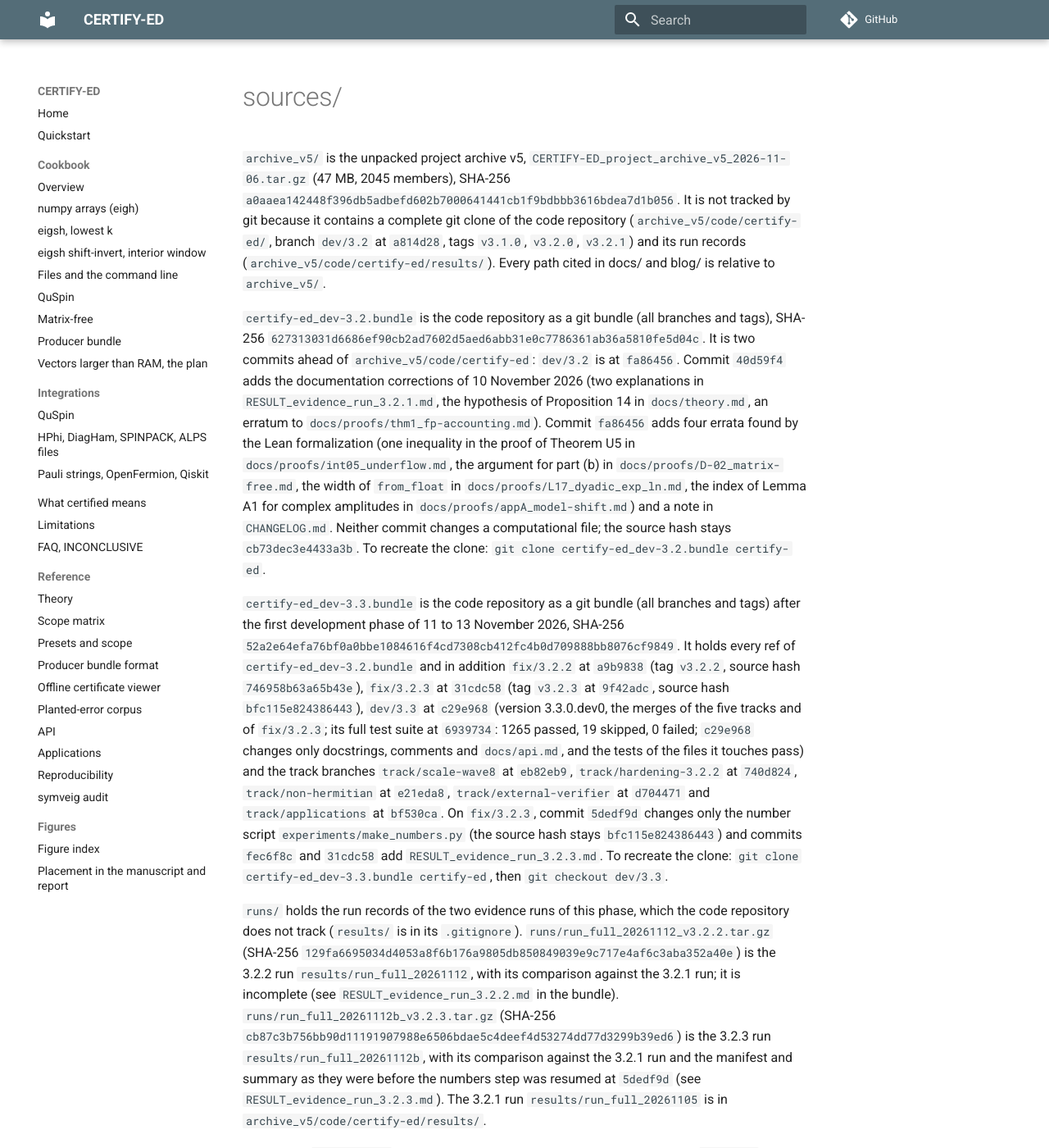
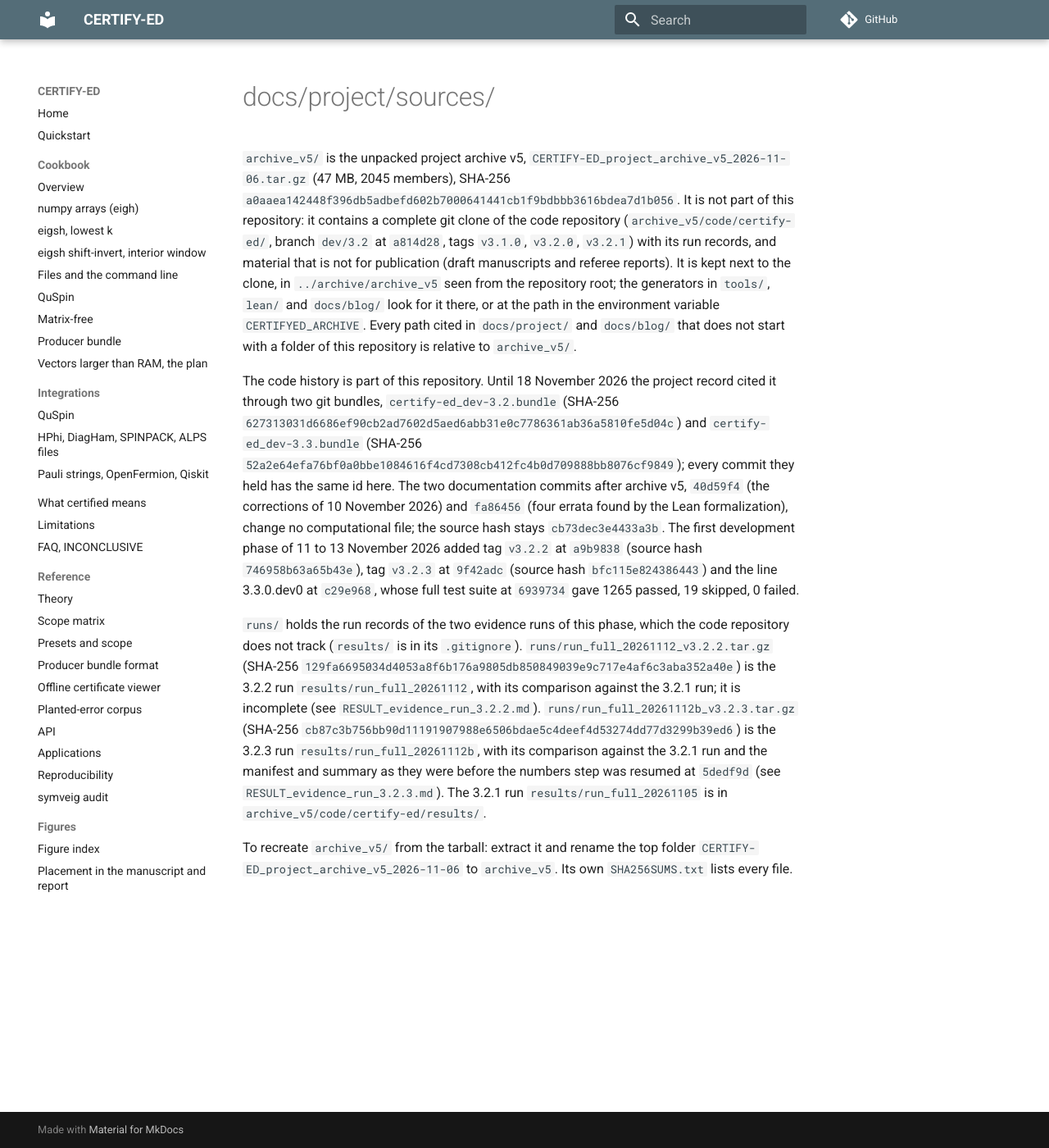
Before and after one commit to sarang-kernel/CERTIFY-ED, an MkDocs documentation site: the page built from docs/project/sources/SOURCES.md, in a window 1280 px wide and 1400 px high. Shown: the whole window at 82% size. Built offline with MkDocs 1.6.1 and Material for MkDocs 9.7.7, drawn with Linux system fonts in a browser that asks for light colours; comment, search, counter and statistics services are not loaded.

Commit message:
Describe the layout of the project record

```diff
--- a/docs/project/sources/SOURCES.md
+++ b/docs/project/sources/SOURCES.md
@@ -1,35 +1,27 @@
-# sources/
+# docs/project/sources/
 
 `archive_v5/` is the unpacked project archive v5, `CERTIFY-ED_project_archive_v5_2026-11-06.tar.gz` (47 MB, 2045
-members), SHA-256 `a0aaea142448f396db5adbefd602b7000641441cb1f9bdbbb3616bdea7d1b056`. It is not tracked by git because it contains a complete git clone of the code
-repository (`archive_v5/code/certify-ed/`, branch `dev/3.2` at `a814d28`, tags `v3.1.0`, `v3.2.0`, `v3.2.1`) and its run
-records (`archive_v5/code/certify-ed/results/`). Every path cited in docs/ and blog/ is relative to `archive_v5/`.
+members), SHA-256 `a0aaea142448f396db5adbefd602b7000641441cb1f9bdbbb3616bdea7d1b056`. It is not part of this
+repository: it contains a complete git clone of the code repository (`archive_v5/code/certify-ed/`, branch `dev/3.2` at
+`a814d28`, tags `v3.1.0`, `v3.2.0`, `v3.2.1`) with its run records, and material that is not for publication (draft
+manuscripts and referee reports). It is kept next to the clone, in `../archive/archive_v5` seen from the repository
+root; the generators in `tools/`, `lean/` and `docs/blog/` look for it there, or at the path in the environment variable
+`CERTIFYED_ARCHIVE`. Every path cited in `docs/project/` and `docs/blog/` that does not start with a folder of this
+repository is relative to `archive_v5/`.
 
-`certify-ed_dev-3.2.bundle` is the code repository as a git bundle (all branches and tags), SHA-256
-`627313031d6686ef90cb2ad7602d5aed6abb31e0c7786361ab36a5810fe5d04c`. It is two commits ahead of `archive_v5/code/certify-ed`: `dev/3.2` is at `fa86456`.
-Commit `40d59f4` adds the documentation corrections of 10 November 2026 (two explanations in
-`RESULT_evidence_run_3.2.1.md`, the hypothesis of Proposition 14 in `docs/theory.md`, an erratum to
-`docs/proofs/thm1_fp-accounting.md`). Commit `fa86456` adds four errata found by the Lean formalization (one inequality in
-the proof of Theorem U5 in `docs/proofs/int05_underflow.md`, the argument for part (b) in `docs/proofs/D-02_matrix-free.md`,
-the width of `from_float` in `docs/proofs/L17_dyadic_exp_ln.md`, the index of Lemma A1 for complex amplitudes in
-`docs/proofs/appA_model-shift.md`) and a note in `CHANGELOG.md`. Neither commit changes a computational file; the source
-hash stays `cb73dec3e4433a3b`. To recreate the clone: `git clone certify-ed_dev-3.2.bundle certify-ed`.
-
-`certify-ed_dev-3.3.bundle` is the code repository as a git bundle (all branches and tags) after the first development
-phase of 11 to 13 November 2026, SHA-256 `52a2e64efa76bf0a0bbe1084616f4cd7308cb412fc4b0d709888bb8076cf9849`. It holds every ref of `certify-ed_dev-3.2.bundle` and in
-addition `fix/3.2.2` at `a9b9838` (tag `v3.2.2`, source hash `746958b63a65b43e`), `fix/3.2.3` at `31cdc58` (tag `v3.2.3` at
-`9f42adc`, source hash `bfc115e824386443`), `dev/3.3` at `c29e968` (version 3.3.0.dev0, the merges of the five tracks and of
-`fix/3.2.3`; its full test suite at `6939734`: 1265 passed, 19 skipped, 0 failed; `c29e968` changes only docstrings,
-comments and `docs/api.md`, and the tests of the files it touches pass) and the track branches `track/scale-wave8` at `eb82eb9`, `track/hardening-3.2.2` at `740d824`,
-`track/non-hermitian` at `e21eda8`, `track/external-verifier` at `d704471` and `track/applications` at `bf530ca`. On
-`fix/3.2.3`, commit `5dedf9d` changes only the number script `experiments/make_numbers.py` (the source hash stays
-`bfc115e824386443`) and commits `fec6f8c` and `31cdc58` add `RESULT_evidence_run_3.2.3.md`. To recreate the clone:
-`git clone certify-ed_dev-3.3.bundle certify-ed`, then `git checkout dev/3.3`.
+The code history is part of this repository. Until 18 November 2026 the project record cited it through two git bundles,
+`certify-ed_dev-3.2.bundle` (SHA-256 `627313031d6686ef90cb2ad7602d5aed6abb31e0c7786361ab36a5810fe5d04c`) and
+`certify-ed_dev-3.3.bundle` (SHA-256 `52a2e64efa76bf0a0bbe1084616f4cd7308cb412fc4b0d709888bb8076cf9849`); every commit they
+held has the same id here. The two documentation commits after archive v5, `40d59f4` (the corrections of 10 November 2026)
+and `fa86456` (four errata found by the Lean formalization), change no computational file; the source hash stays
+`cb73dec3e4433a3b`. The first development phase of 11 to 13 November 2026 added tag `v3.2.2` at `a9b9838` (source hash
+`746958b63a65b43e`), tag `v3.2.3` at `9f42adc` (source hash `bfc115e824386443`) and the line 3.3.0.dev0 at `c29e968`, whose
+full test suite at `6939734` gave 1265 passed, 19 skipped, 0 failed.
 
 `runs/` holds the run records of the two evidence runs of this phase, which the code repository does not track
 (`results/` is in its `.gitignore`). `runs/run_full_20261112_v3.2.2.tar.gz` (SHA-256
 `129fa6695034d4053a8f6b176a9805db850849039e9c717e4af6c3aba352a40e`) is the 3.2.2 run `results/run_full_20261112`, with its
-comparison against the 3.2.1 run; it is incomplete (see `RESULT_evidence_run_3.2.2.md` in the bundle).
+comparison against the 3.2.1 run; it is incomplete (see `RESULT_evidence_run_3.2.2.md`).
 `runs/run_full_20261112b_v3.2.3.tar.gz` (SHA-256 `cb87c3b756bb90d11191907988e6506bdae5c4deef4d53274dd77d3299b39ed6`) is the 3.2.3 run
 `results/run_full_20261112b`, with its comparison against the 3.2.1 run and the manifest and summary as they were before
 the numbers step was resumed at `5dedf9d` (see `RESULT_evidence_run_3.2.3.md`). The 3.2.1 run `results/run_full_20261105`
```
Also changed, not shown: docs/project/README.md (+23 -17 lines), lean/README.md (added, +4 -0 lines).
